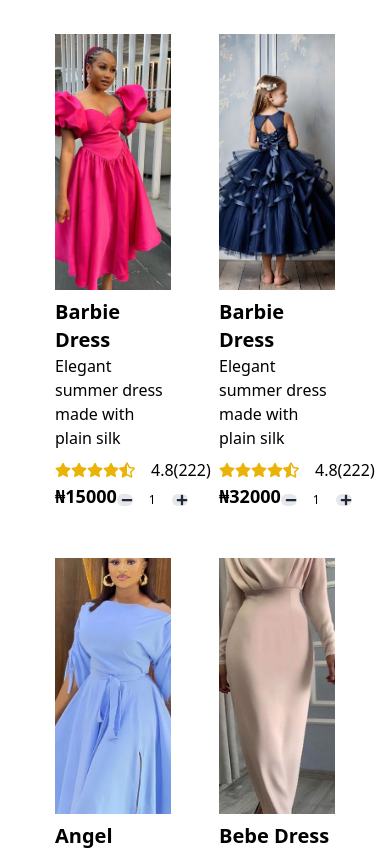
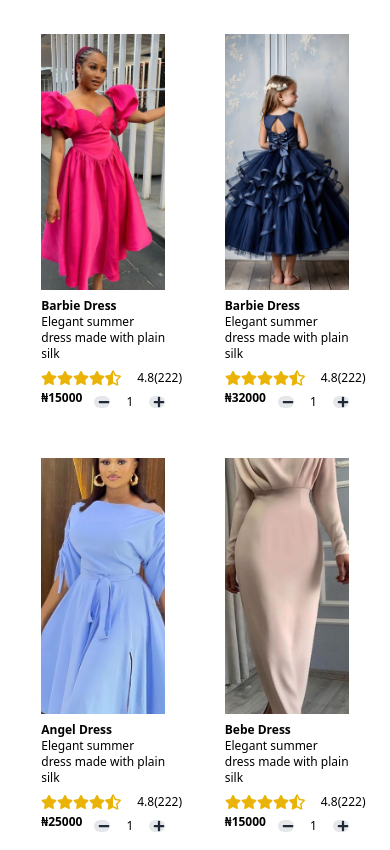
Before and after one commit to Akintomiwa200/shop, a React (Vite) app: page / in a window 390 px wide. Shown: the part 1163-2013 px from the top of the page. Built offline with nearby package versions, Linux system fonts and the light colour scheme.

Commit message:
Update ProductList.jsx

```diff
--- a/src/components/ProductList.jsx
+++ b/src/components/ProductList.jsx
@@ -34,18 +34,18 @@ const ProductList = () => {
   };
 
   return (
-    <div className="grid w-[80vw] grid-cols-2 md:grid-cols-3 lg:grid-cols-4 gap-4">
+    <div className="grid w-[90vw] grid-cols-2 md:grid-cols-3 lg:grid-cols-4 gap-4 place-items-center">
       {products.map((product, index) => (
-        <div key={product.id} className="p-4">
+        <div key={product.id} className="p-4 w-[40vw]">
           <img src={product.imageUrl} alt={product.name} className="w-full h-64 object-cover" />
-          <h2 className="text-xl font-bold mt-2">{product.name}</h2>
-          <p>{product.description}</p>
+          <h2 className="text-xs md:text-xl font-bold mt-2">{product.name}</h2>
+          <p className='text-xs lg:xl'>{product.description}</p>
           <div className="flex items-center gap-4 mt-2">
-            {renderRating(product.rating)}<span className='gap-2'>{product.rating}({product.reviews})</span>
+            {renderRating(product.rating)}<span className='gap-2 text-xs'>{product.rating}({product.reviews})</span>
           </div>
           <span className='flex items-center justify-between'>
-            <span className="text-lg font-semibold">₦{product.price}</span>
-            <div className="flex items-center mt-2 text-xs md:text-xl">
+            <span className="text-xs lg:text-lg font-semibold">₦{product.price}</span>
+            <div className="flex items-center mt-2 text-xs text-xs md:text-xl">
               <button
                 onClick={() => decrementQuantity(index)}
                 className="pl-1 bg-gray-200 rounded-full text-gray-800 text-xs md:text-xl hover:bg-gray-300">
```
